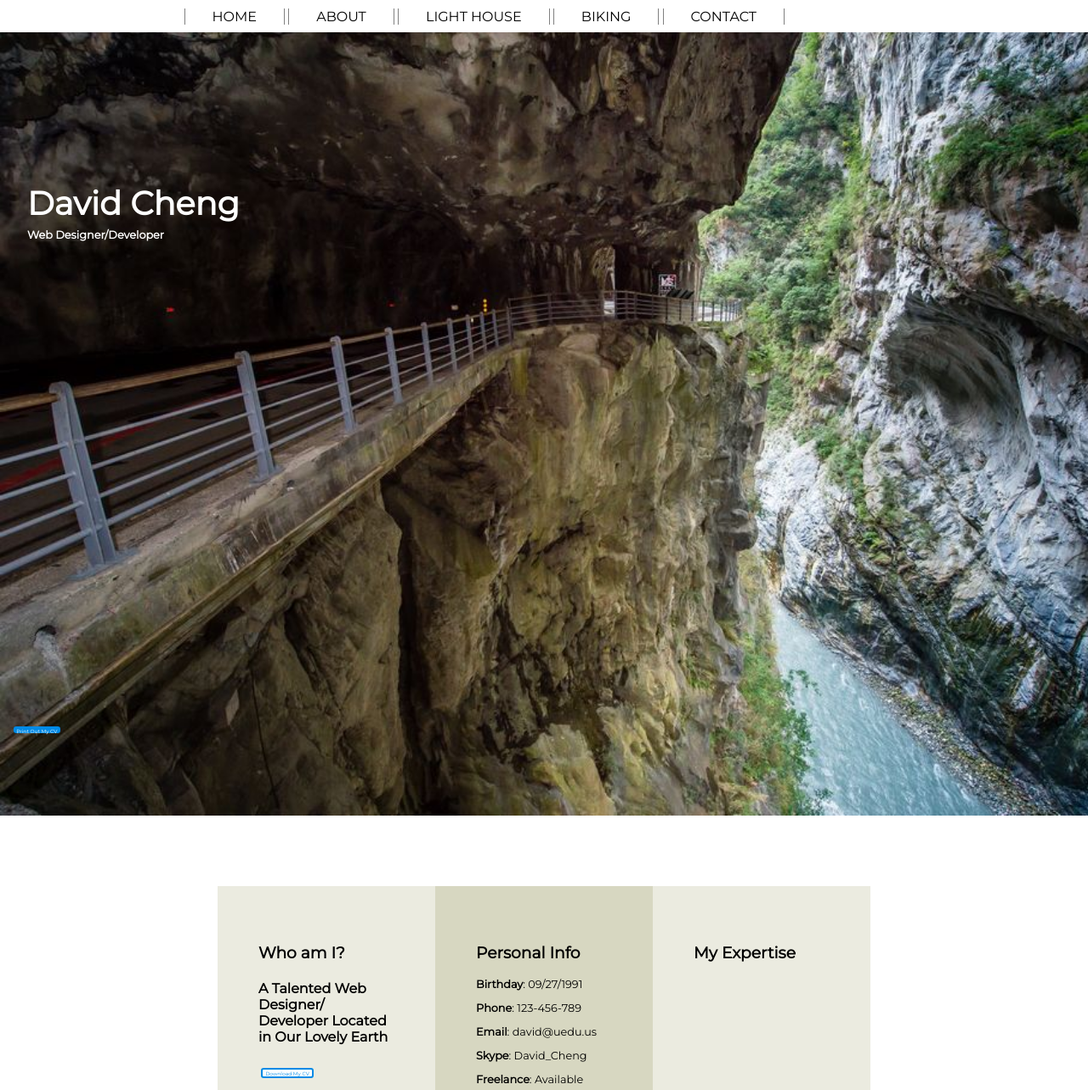
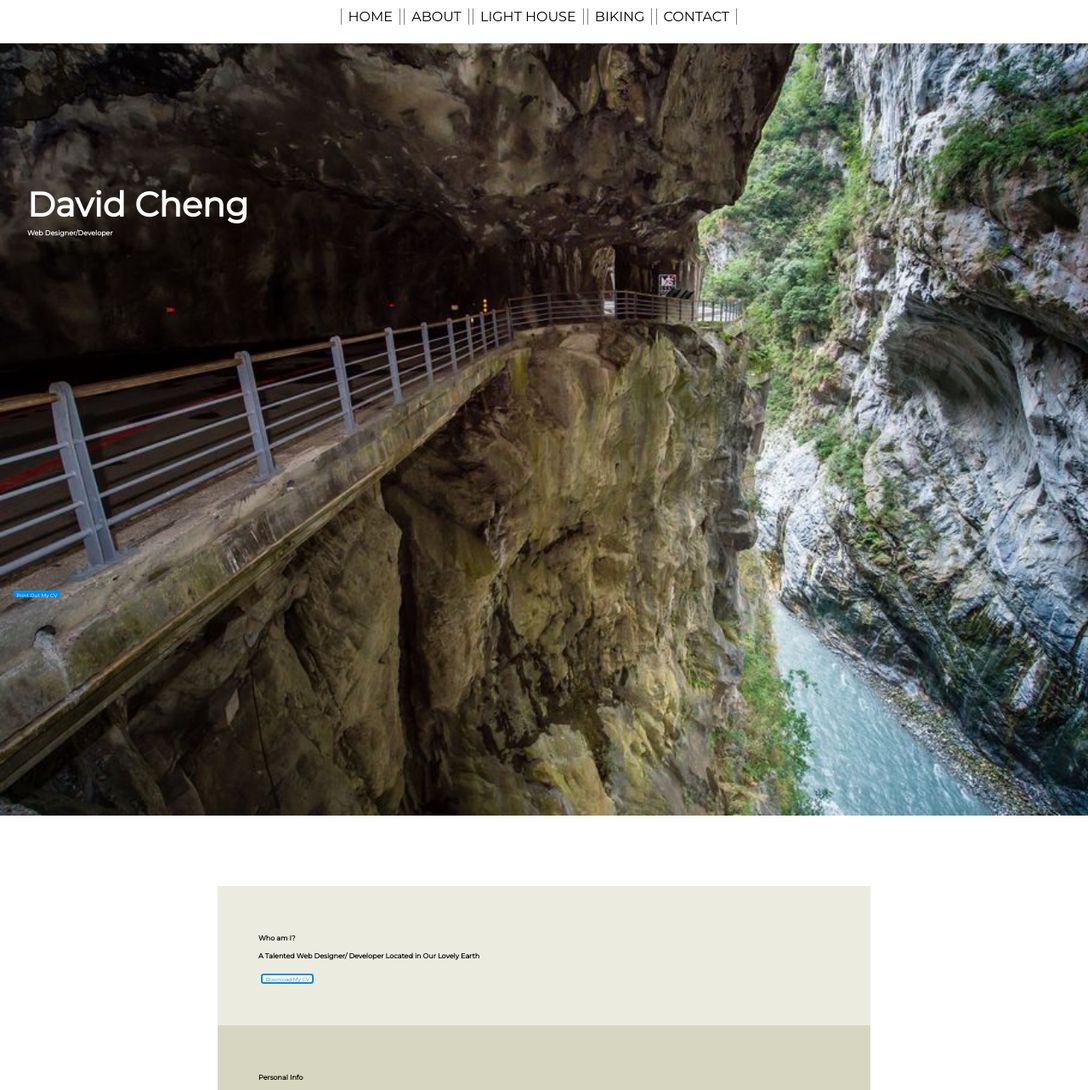
Before and after one commit to motestt65677/motestt65677.github.io, a plain HTML site: page index.html in a window 1280 px wide. Shown: the top 1283 px of the page at 85% size. Drawn offline with Linux system fonts and the light colour scheme.

Commit message:
Add files via upload

```diff
--- a/css/profile2.css
+++ b/css/profile2.css
@@ -7,18 +7,25 @@ a:visit{
   color: black;
 
 }
+
 h1{
 	margin:0;
-  font-size: 3vw;
+  font-size: 2.5em;
 }
+
 h2{
 	margin:0;
-	font-size: 2vw;
+	font-size: 2em;
+}
 
-
+h3{
+  font-size: 0.5em;
+}
+h4{
+  font-size: 0.5em;
 }
 h5{
-	font-size: 1vw;
+	font-size: 0.5em;
 }
 
 body{
@@ -36,18 +43,21 @@ nav{
   background-color: white;
   display: block;
   width:100vw;
+  height: 2em;
 
 }
 
+
+
 img{
-	height: 9em;
+	height: 8em;
 	width: 12em;
 	display: inline-block;
 }
 
 iframe{
-	height: 16em;
-	width: 20em;
+	height: 8em;
+	width: 12em;
 }
 
 .top-bar{
@@ -76,7 +86,7 @@ iframe{
 .top-bar-container2{
 
 	position: absolute;
-	bottom: 5em;
+	bottom: 30vh;
 	height: 2em;
 	width: 100%;
 }
@@ -141,8 +151,8 @@ iframe{
 }
 nav div{
 	display: inline-block;
-	padding-right: 2em;
-  padding-left: 2em;
+	padding-right: 0em;
+  padding-left: 0em;
   border-left: 1px solid grey;
   border-right: 1px solid grey;
 }
@@ -153,7 +163,7 @@ nav div:hover{
 }
 
 .bot-bar{
-	height: 100vh;
+	height: auto;
 
 }
 
@@ -173,8 +183,7 @@ nav div:hover{
 
 .v-bars{
 
-  width: calc(100%/3);
-  height: 100vh;
+  width: calc(100%);
   float:left;
   padding: 3em;
   box-sizing: border-box;
@@ -213,6 +222,12 @@ nav div:hover{
 }
 
 
+
+.directory{
+	font-size: 1em;
+	padding-right: 0.5em;
+	padding-left: 0.5em;
+}
 @keyframes change{
   0% {
     opacity: 0.6;
```
